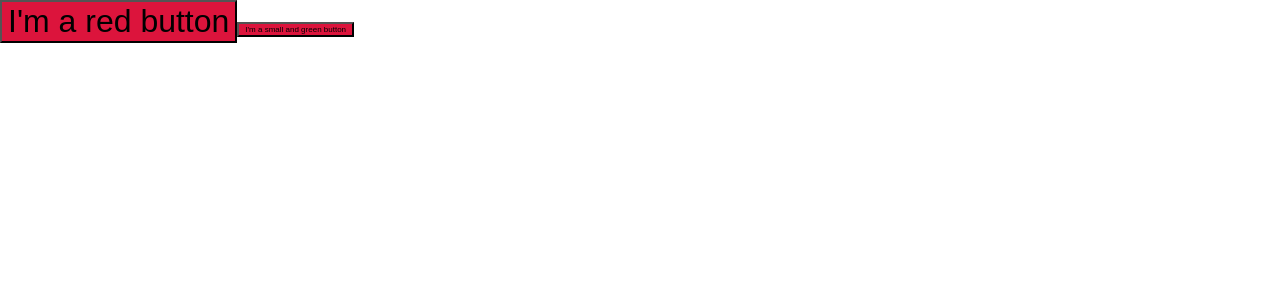
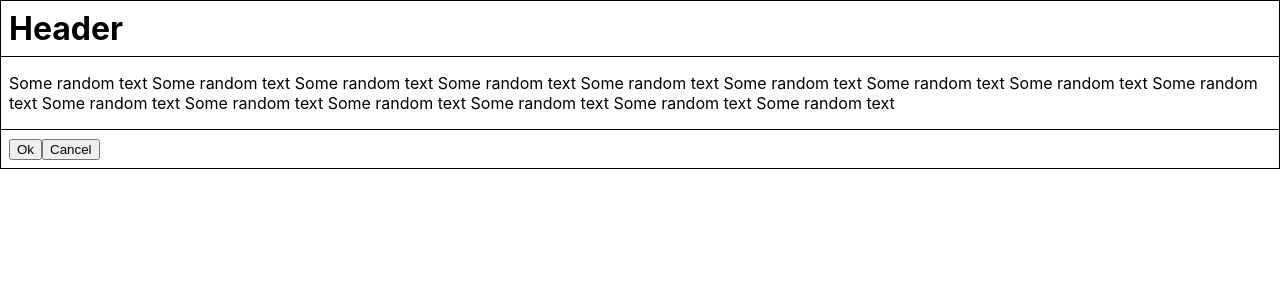
Before and after one commit to natalia-sepka/advanced-react-patterns, a React (Create React App) app: page / in a window 1280 px wide. Shown: the top 300 px of the page. Built offline with nearby package versions, Linux system fonts and the light colour scheme.

Commit message:
compound components

```diff
--- a/src/App.js
+++ b/src/App.js
@@ -1,11 +1,23 @@
-import { SmallRedButton, RedButton } from "./components/partial";
+import Card from "./components/card";
 
 function App() {
 
   return (
    <>
-       <RedButton text={"I'm a red button"} />
-       <SmallRedButton text={"I'm a small and green button"} />
+       <Card>
+           <Card.Header>
+                <h1 style={{ margin: "0" }}>Header</h1>
+           </Card.Header>
+           <Card.Body>
+               Some random text Some random text Some random text Some random text Some random text
+               Some random text Some random text Some random text Some random text Some random text
+               Some random text Some random text Some random text Some random text Some random text
+           </Card.Body>
+           <Card.Footer>
+               <button>Ok</button>
+               <button>Cancel</button>
+           </Card.Footer>
+       </Card>
    </>
   );
 }
--- /dev/null
+++ b/src/components/card.jsx
@@ -0,0 +1,44 @@
+const Header = ({ children }) => {
+    return (
+        <div
+            style={{
+                borderBottom: "1px solid black",
+                padding: ".5rem",
+                marginBottom: ".5rem"
+            }}
+        >
+            {children}
+        </div>
+    );
+};
+const Footer = ({ children }) => {
+    return (
+        <div
+            style={{
+                borderTop: "1px solid black",
+                padding: ".5rem",
+                marginTop: ".5rem"
+            }}
+        >
+            {children}
+        </div>
+    );
+};
+const Body = ({ children }) => {
+    return (
+        <div style={{ padding: ".5rem" }}>{children}</div>
+    );
+};
+const Card = ({ children }) => {
+    return (
+        <div style={{ border: "1px solid black" }}>
+            {children}
+        </div>
+    );
+};
+
+export default Card;
+
+Card.Header = Header;
+Card.Footer = Footer;
+Card.Body = Body;
```
